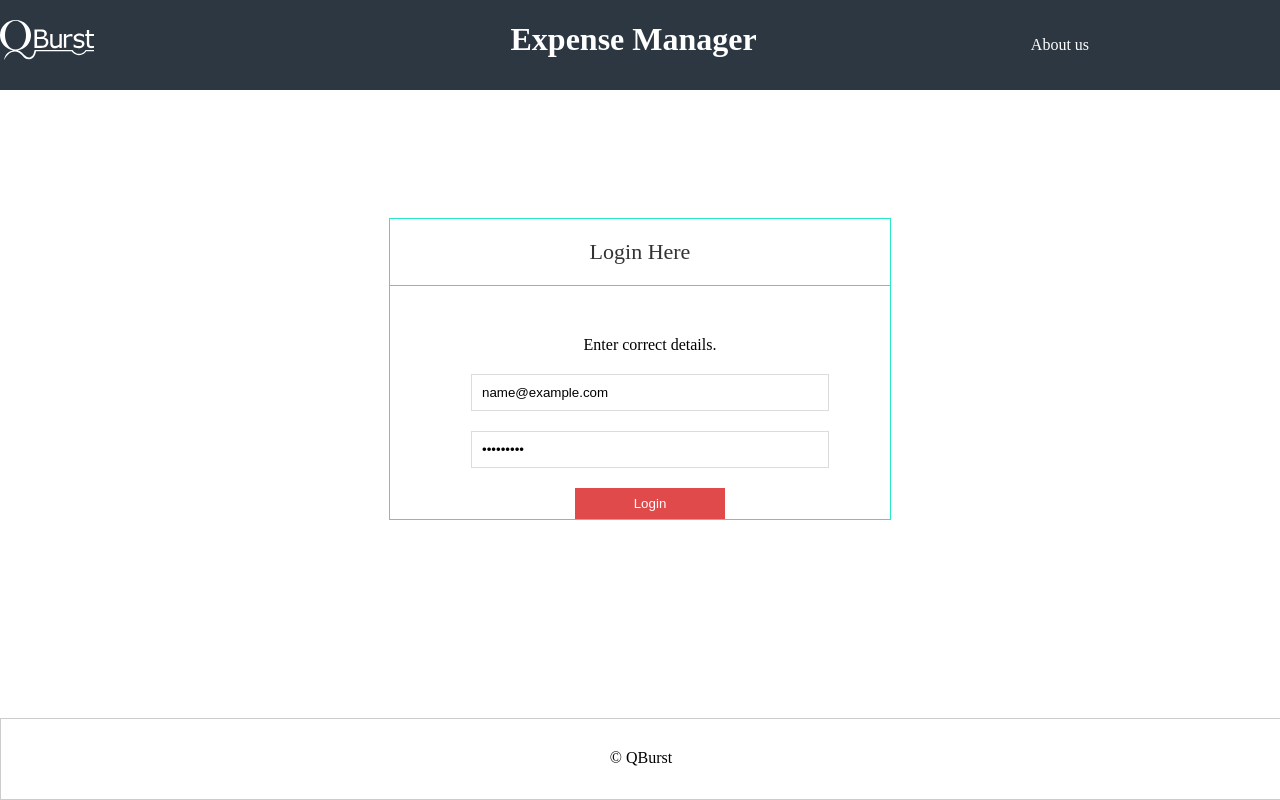
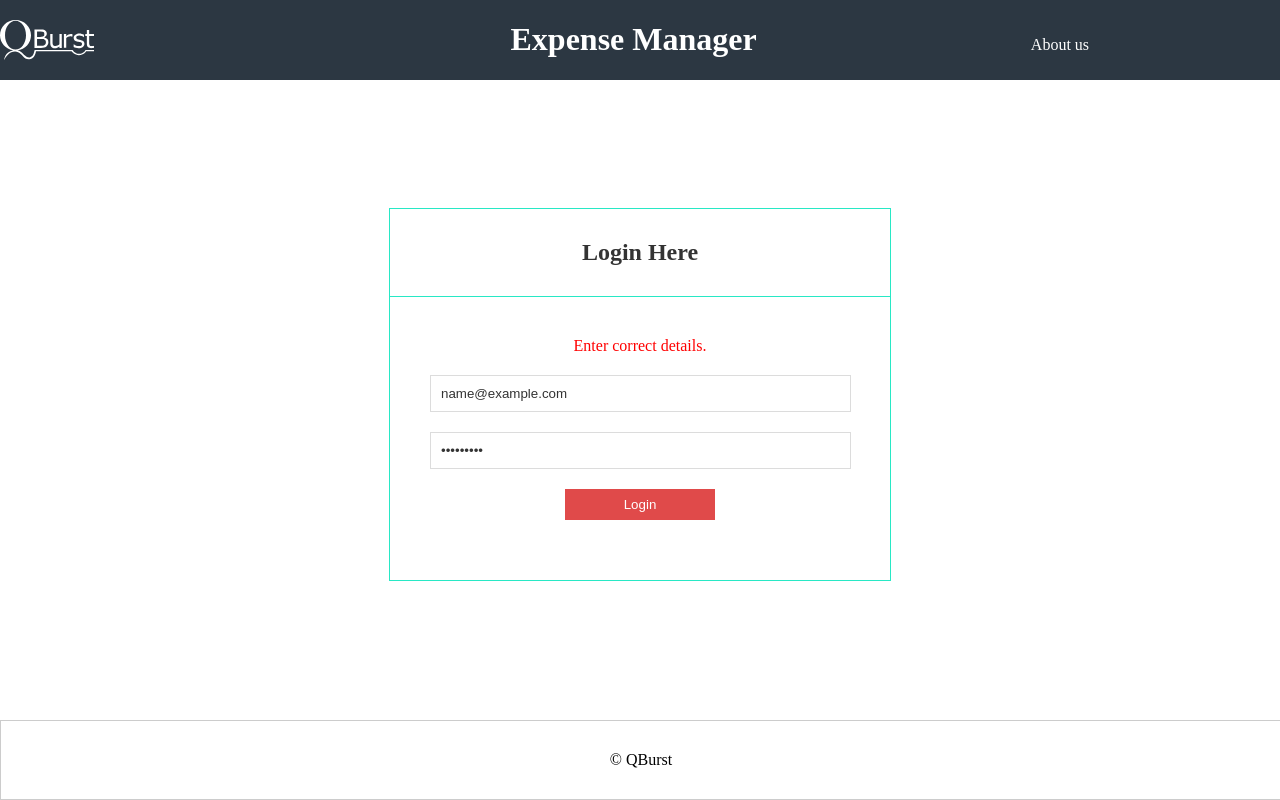
Before and after one commit to iammidhu/ExpenseManagerV2, a plain HTML site: page index.html at #!/login in a window 1280 px wide. Both pictures are taken after typing "name@example.com", "Sample123" into the empty fields and a click on the button "Login". Drawn offline with Linux system fonts and the light colour scheme.

Commit message:
ui fixes by review comments

```diff
--- a/app/partials/header.html
+++ b/app/partials/header.html
@@ -1,11 +1,11 @@
 <div class="main-heading">
     <div class="logo">
-        <img src="../assets/images/logoWhite.svg" alt="" />
+        <a ui-sref="/login"><img src="../assets/images/logoWhite.svg" alt="" /></a>
     </div>
     <h1 class="heading">
         Expense Manager
     </h1>
     <div class="menu-item">
-        About us
+        <span>About us</span>
     </div>
 </div>
--- a/app/partials/login.html
+++ b/app/partials/login.html
@@ -1,13 +1,13 @@
 <div class="login-box">
     <div class="login-header">
-        Login Here
+        <h2>Login Here</h2>
     </div>
     <div class="login-body">
         <form class="form" name="userForm" novalidate>
             <div class="row">
-                <span ng-if="error">Enter all details..</span>
-                <span ng-if="emailerror">Enter a valid email.</span>
-                <span ng-if="validationerror">Enter correct details.</span>
+                <span class="error" ng-if="error">Enter all details..</span>
+                <span class="error" ng-if="emailerror">Enter a valid email.</span>
+                <span class="error" ng-if="validationerror">Enter correct details.</span>
             </div>
             <div class="row">
                 <input type="text" placeholder="email" ng-model="email" id="email">
--- a/assets/css/responsive.css
+++ b/assets/css/responsive.css
@@ -1,27 +1,34 @@
-@media (max-width: 749px) {
-  .logo, .menu-item{
+@media (max-width: 768px) {
+    .logo, .menu-item {
         width: 20%;
     }
-  .heading{
+    .heading {
         width: 50%;
     }
-  .login-box{
+    .login-box {
         margin: 20% auto;
     }
 }
-
-@media (max-width: 520px) {
-  .main-heading{
+@media (max-width: 480px) {
+    .main-heading {
         height: 200px;
+        display: -webkit-box;
+        /* OLD - iOS 6-, Safari 3.1-6 */
+        display: -moz-box;
+        /* OLD - Firefox 19- (buggy but mostly works) */
+        display: -ms-flexbox;
+        /* TWEENER - IE 10 */
+        display: -webkit-flex;
+        /* NEW - Chrome */
         display: flex;
         flex-direction: column;
     }
-  .logo, .menu-item, .heading{
+    .logo, .menu-item, .heading {
         width: 100%;
         text-align: center;
     }
-  .login-box{
-    margin: 30% auto;
-    width: 450px;
+    .login-box {
+        margin: 20% auto;
+        max-width: 400px;
     }
 }
--- a/assets/css/style.css
+++ b/assets/css/style.css
@@ -2,16 +2,26 @@
 Style goes here
 */
 
+html, body {
+    height: 100%;
+}
 body {
     padding: 0;
     margin: 0;
-    overflow-x: hidden;
+    overflow: hidden;
+}
+.wrapper {
+    min-height: 100%;
+    height: auto !important;
+    /* This line and the next line are not necessary unless you need IE6 support */
+    height: 100%;
+    margin: 0 auto -3em;
+    /* the bottom margin is the negative value of the footer's height */
 }
 .main-heading {
     background-color: #2C3742;
     color: white;
     width: 100%;
-    height: 90px;
 }
 .logo {
     width: 33%;
@@ -21,6 +31,9 @@ body {
 .logo img {
     height: 40px;
     padding-top: 20px;
+}
+.logo a {
+  text-decoration: none;
 }
 .heading, .menu-item {
     width: 33%;
@@ -32,16 +45,19 @@ body {
 }
 .footer-container {
     width: 100%;
-    height: 50px;
     position: absolute;
     bottom: 0;
     border: 1px solid #CCCCCC;
     text-align: center;
     padding-top: 30px;
+    height: 3em;
 }
 .about-us {
     padding: 50px;
     border: 1px solid gray;
+}
+.error{
+  color: red;
 }
 
 /**
@@ -50,30 +66,30 @@ Login page
 
 .login-box {
     margin: 10% auto;
-    height: 300px;
+    min-height: 300px;
     width: 500px;
     border: 1px solid #28E8C5;
 }
 .login-header {
     color: #333;
-    font-size: 22px;
     text-align: center;
-    padding: 20px;
+    padding: 10px;
     border-bottom: 1px solid #28E8C5;
 }
 .login-body {
     padding: 40px;
 }
 .row {
-    padding: 10px;
+    padding-bottom: 20px;
     width: 100%;
     text-align: center;
 }
 input {
+    color: #333;
     padding: 10px;
     border: solid 1px #dcdcdc;
     outline: none;
-    width: 80%;
+    width: 95%;
     transition: all ease-in 0.1s;
 }
 input:focus {
--- a/index.html
+++ b/index.html
@@ -21,8 +21,10 @@
 </head>
 
 <body>
+  <div class="wrapper">
     <div header></div>
     <div ui-view></div>
+  </div>
     <div footer></div>
 </body>
 
```
Lines whose indentation alone changed are shown as unchanged.
